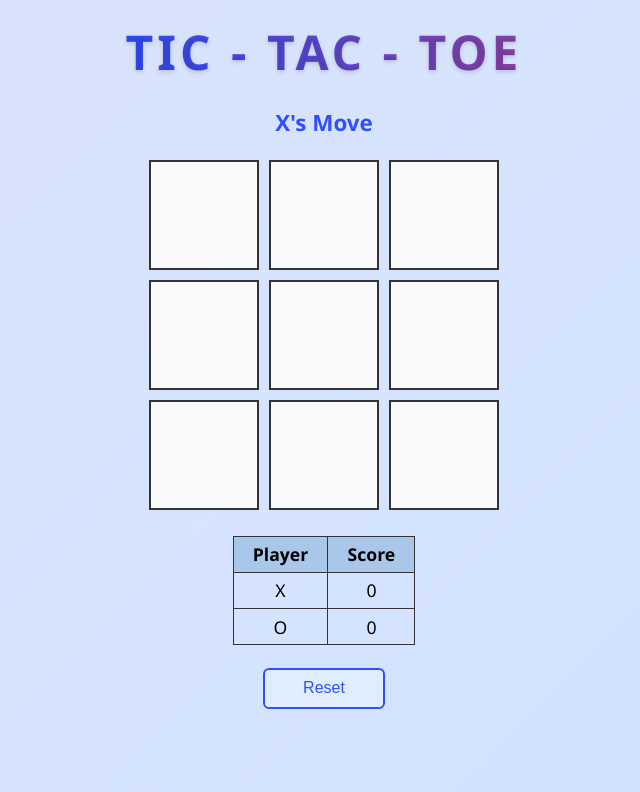
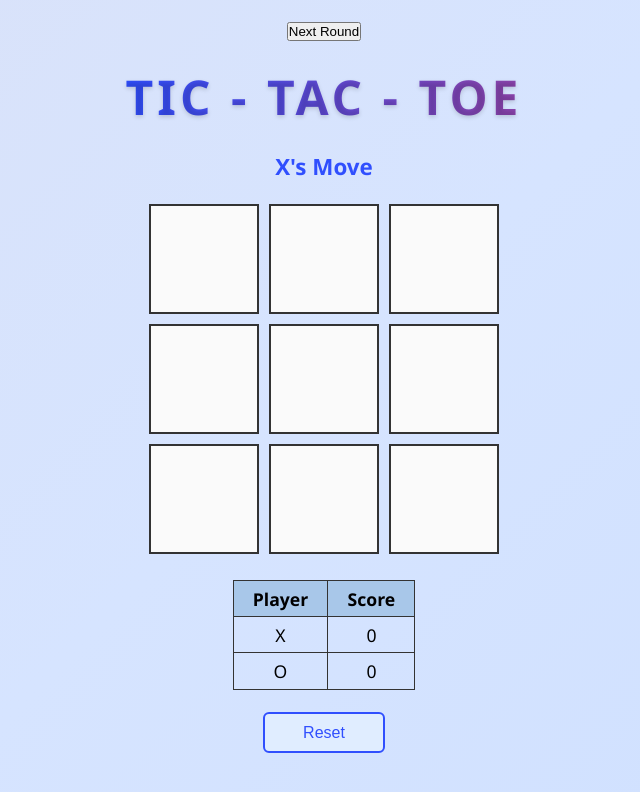
Before and after one commit to AbdielMagdi/tic-tac-toe, a plain HTML site: page index.html in a window 1280 px wide. Shown: the whole page, without its empty margins (316-956 px from the left). Drawn offline with Linux system fonts and the light colour scheme.

Commit message:
Update index.html

```diff
--- a/index.html
+++ b/index.html
@@ -8,6 +8,13 @@
   <!-- main stylesheet -->
   <link rel="stylesheet" href="style.css" />
 </head>
+<div id="modal" class="modal hidden">
+  <div class="modal-content">
+    <h3 id="modal-message"></h3>
+    <button id="nextRoundBtn">Next Round</button>
+  </div>
+</div>
+
 <body>
   <h1>TIC - TAC - TOE</h1>
 
```
